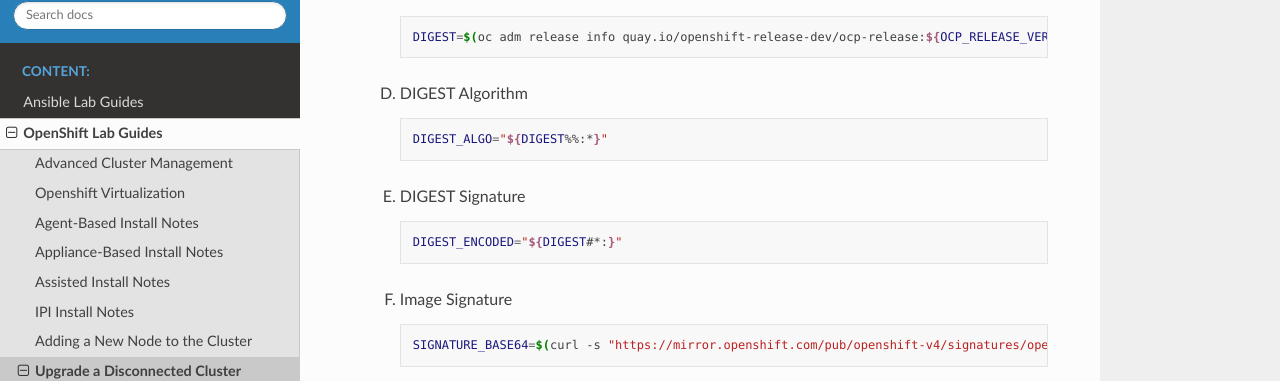
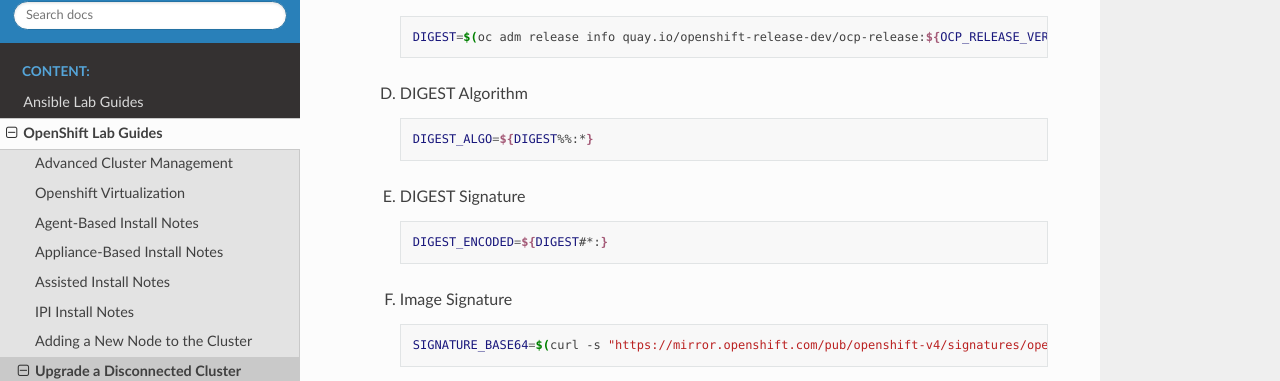
Before and after one commit to vtog/labGuides, a Sphinx documentation site: the page built from source/ocp/upgrade-cluster.rst, in a window 1280 px wide and 900 px high, scrolled down 1474 px. Shown: the part 128-509 px from the top of the window. Built offline with Sphinx 7.4.7 and the Read the Docs theme 3.1.0, drawn with Linux system fonts in a browser that asks for light colours; pages that are not in the unit, such as notebooks, are missing from menus.

Commit message:
consistency

```diff
--- a/source/ocp/upgrade-cluster.rst
+++ b/source/ocp/upgrade-cluster.rst
@@ -60,13 +60,13 @@
 
       .. code-block:: bash
 
-         DIGEST_ALGO="${DIGEST%%:*}"
+         DIGEST_ALGO=${DIGEST%%:*}
 
    #. DIGEST Signature
 
       .. code-block:: bash
 
-         DIGEST_ENCODED="${DIGEST#*:}"
+         DIGEST_ENCODED=${DIGEST#*:}
 
    #. Image Signature
 
```
